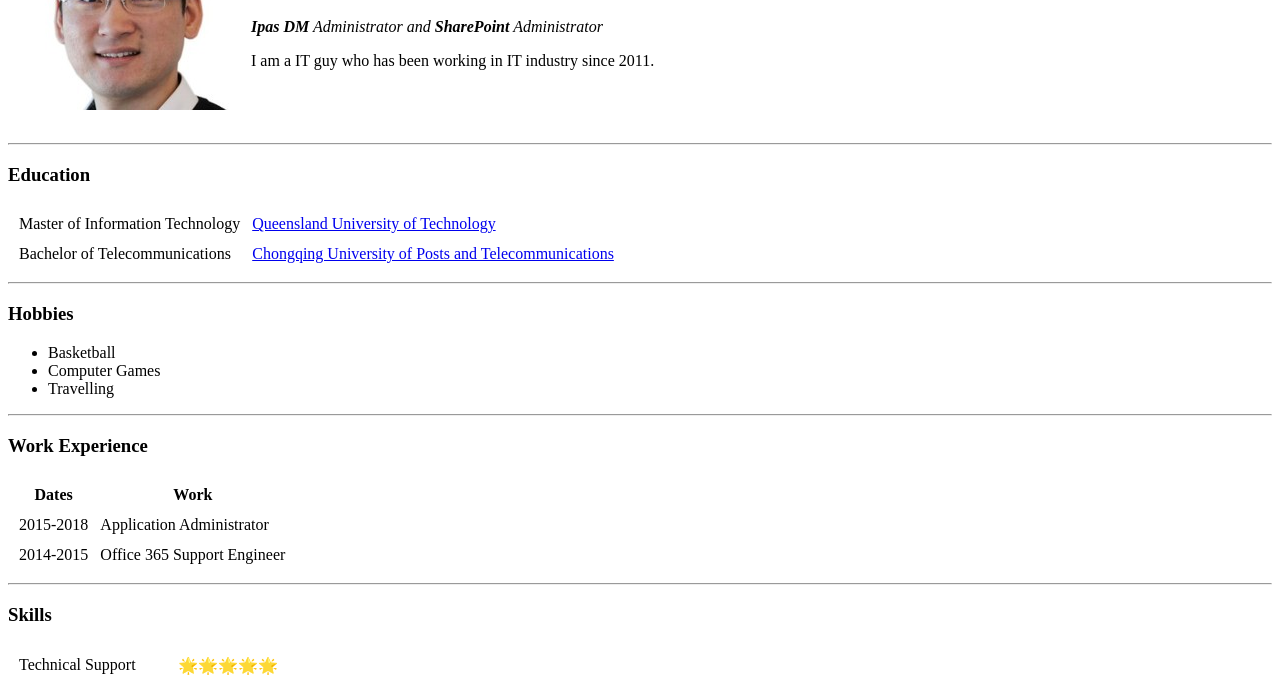
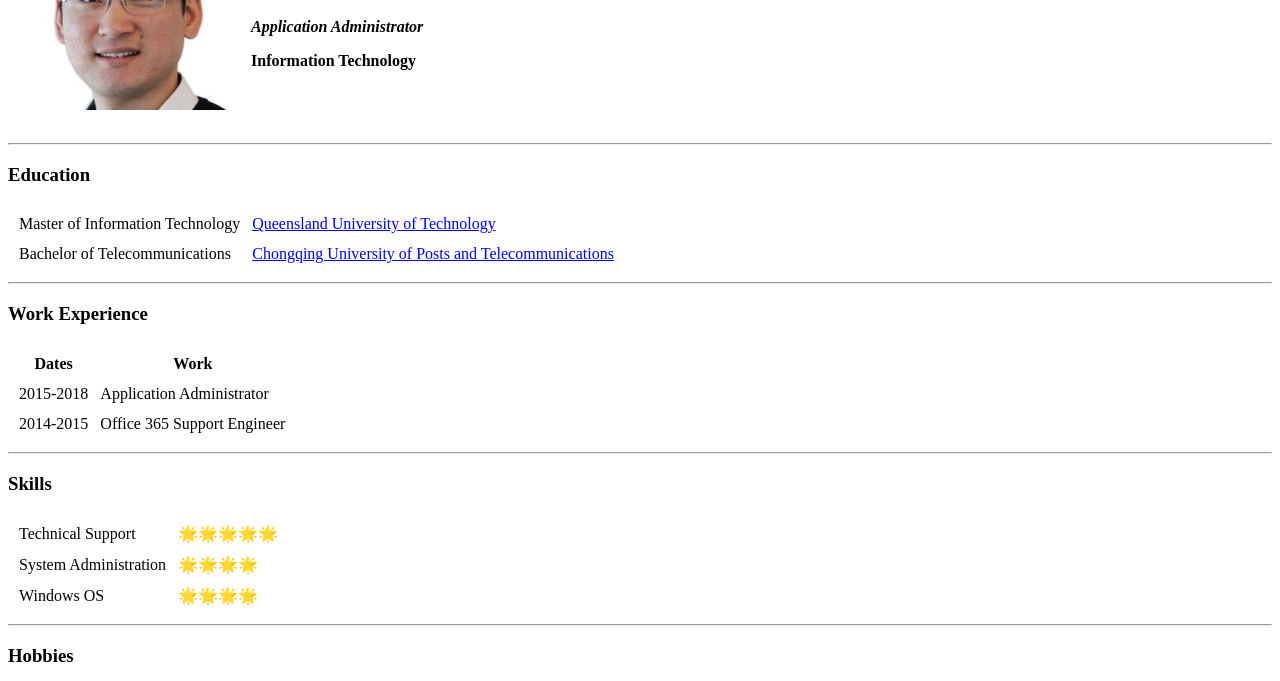
Before and after one commit to JinSui/cv, a plain HTML site: page index.html in a window 1280 px wide. Shown: the part 119-800 px from the top of the page. Drawn offline with Linux system fonts and the light colour scheme.

Commit message:
some updates

```diff
--- a/index.html
+++ b/index.html
@@ -1,3 +1,4 @@
+
 <!DOCTYPE html>
 <html lang="en" dir="ltr">
 
@@ -12,14 +13,15 @@
       <td><img src="profile picture.jpg" alt="Jin profile picture"></td>
       <td>
         <h1>Jin Sui</h1>
-        <p><em><strong>Ipas DM</strong> Administrator and <strong>SharePoint</strong> Administrator</em></p>
-        <p>I am a IT guy who has been working in IT industry since 2011.</p>
+        <p><em><strong>Application Administrator<strong></em></p>
+        <p>Information Technology</p>
       </td>
     </tr>
   </table>
   <hr>
   <h3>Education</h3>
   <table cellspacing='10'>
+
     <tr>
       <td>Master of Information Technology</td>
       <td><a href="https://www.qut.edu.au/">Queensland University of Technology</a></td>
@@ -29,13 +31,6 @@
       <td><a href="http://english.cqupt.edu.cn/">Chongqing University of Posts and Telecommunications</a></td>
     </tr>
   </table>
-  <hr>
-  <h3>Hobbies</h3>
-  <ul>
-    <li>Basketball</li>
-    <li>Computer Games</li>
-    <li>Travelling</li>
-  </ul>
   <hr>
   <h3>Work Experience</h3>
   <table cellspacing='10'>
@@ -73,6 +68,13 @@
     </tr>
   </table>
   <hr>
+    <h3>Hobbies</h3>
+  <ul>
+    <li>Basketball</li>
+    <li>Computer Games</li>
+    <li>Travelling</li>
+  </ul>
+  <hr>
   <p><a href="https://www.linkedin.com/in/jinsui/">Connect me from Linkedin</a></p>
   <p><a href="Contact Me.html">Contact Me</a></p>
 </body>
```
